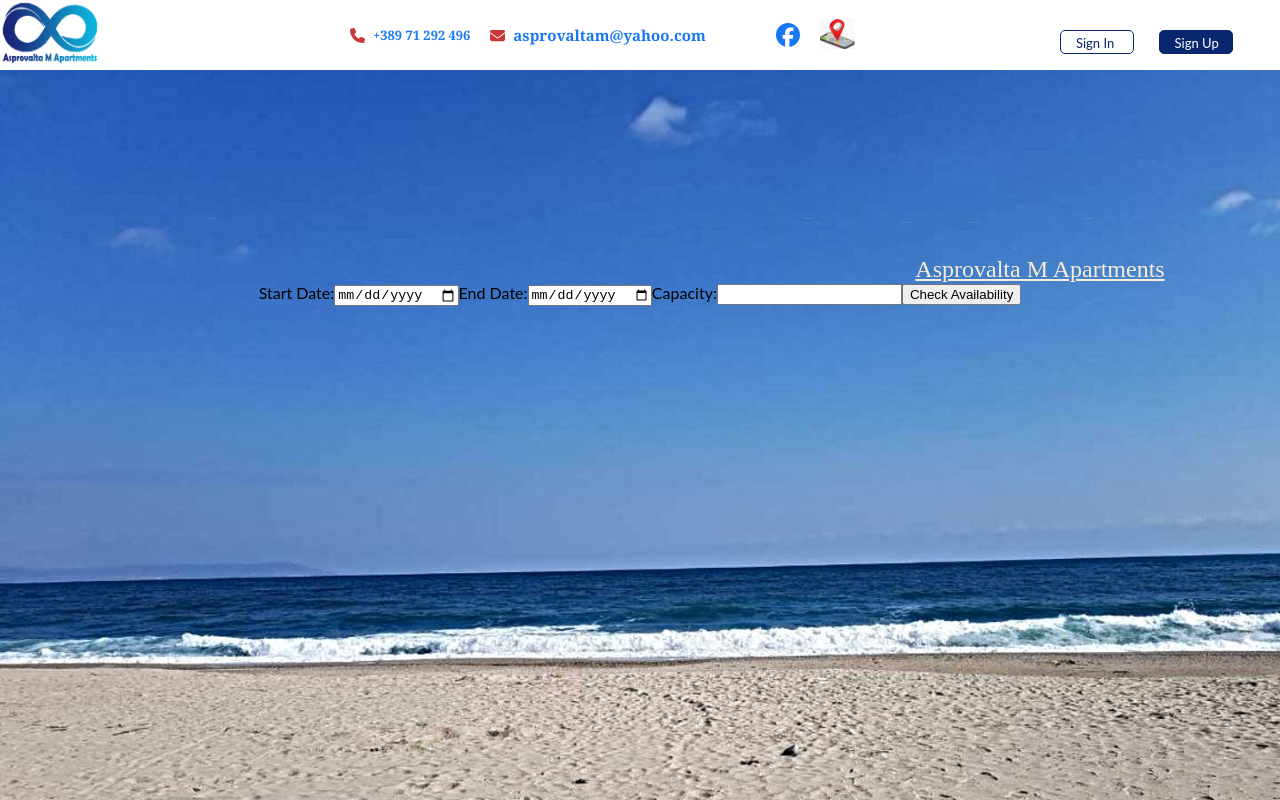
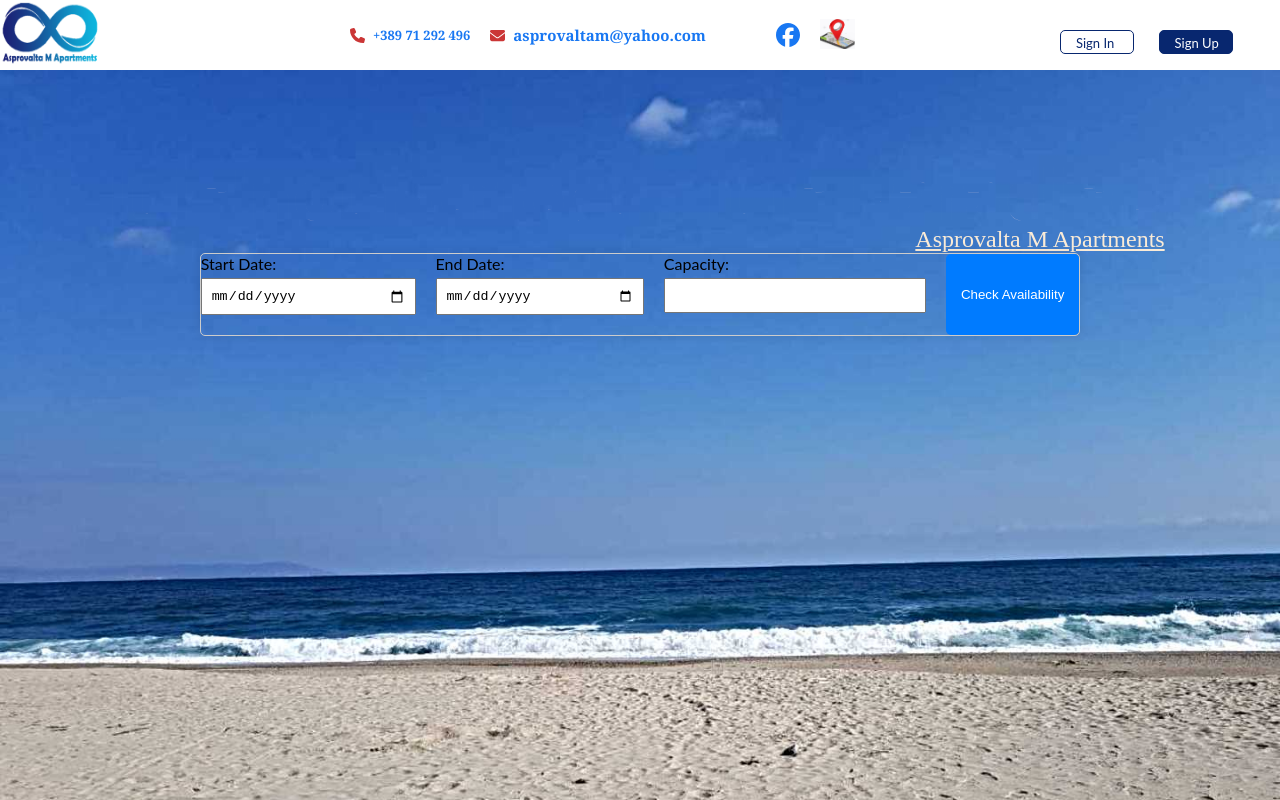
Before and after one commit to jugosack/asprovalta_m_apartments_client, a React (Create React App) app: page / in a window 1280 px wide. Built offline with nearby package versions, Linux system fonts and the light colour scheme.

Commit message:
Add checkavailiability.css

```diff
--- a/src/components/Body.js
+++ b/src/components/Body.js
@@ -64,7 +64,7 @@ const Body = () => (
     <header className="header">
       <span className="header-title">It is&apos;not Perfect... It is Paradise!</span>
       <div className="signature">Asprovalta M Apartments</div>
-      <div>
+      <div className="checkavaliliability">
         <RoomAvailabilityCheck />
       </div>
     </header>
--- a/src/components/CheckAvailability.js
+++ b/src/components/CheckAvailability.js
@@ -33,8 +33,8 @@ const RoomAvailabilityCheck = () => {
   };
 
   return (
-    <div>
-      <label htmlFor="startDate">
+    <div className="container">
+      <label className="startDate" htmlFor="startDate">
         Start Date:
         <input
           id="startDate"
@@ -43,7 +43,7 @@ const RoomAvailabilityCheck = () => {
           onChange={(e) => setStartDate(e.target.value)}
         />
       </label>
-      <label htmlFor="endDate">
+      <label className="endDate" htmlFor="endDate">
         End Date:
         <input
           id="endDate"
@@ -52,7 +52,7 @@ const RoomAvailabilityCheck = () => {
           onChange={(e) => setEndDate(e.target.value)}
         />
       </label>
-      <label htmlFor="capacity">
+      <label className="capacity" htmlFor="capacity">
         Capacity:
         <input
           id="capacity"
--- a/src/styles/checkavailiability.css
+++ b/src/styles/checkavailiability.css
@@ -0,0 +1,58 @@
+/* checkavailability.css */
+
+/* Style the container */
+.container {
+    column-gap: 20px;
+    border: 1px solid #ccc;
+    border-radius: 5px;
+    box-shadow: 0 0 10px rgba(0, 0, 0, 0.1);
+    display: flex;
+    flex-direction: row;
+}
+
+  /* Style labels */
+  .startDate {
+    display: block;
+    margin-bottom: 10px;
+  }
+  .endDate {
+    display: block;
+    margin-bottom: 10px;
+  }
+  .capacity {
+    display: block;
+    margin-bottom: 10px;
+  }
+
+  /* Style input fields */
+  input {
+    width: 100%;
+    padding: 8px;
+    margin-top: 5px;
+    margin-bottom: 10px;
+    box-sizing: border-box;
+  }
+
+  /* Style the button */
+  button {
+    background-color: #007bff;
+    color: #fff;
+    padding: 10px 15px;
+    border: none;
+    border-radius: 5px;
+    cursor: pointer;
+  }
+
+  /* Style the available rooms section */
+  h3 {
+    margin-top: 20px;
+  }
+
+  ul {
+    list-style: none;
+    padding: 0;
+  }
+
+  li {
+    margin-bottom: 5px;
+  }
```
